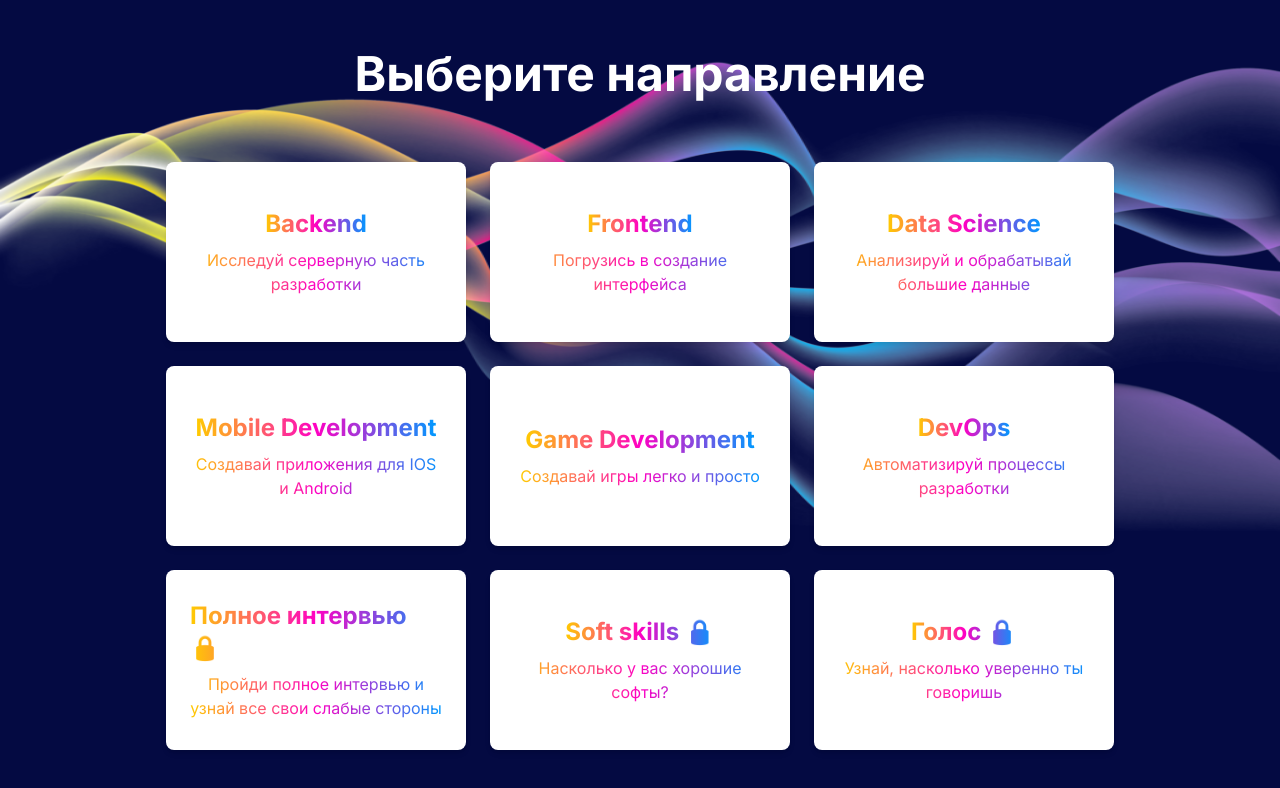
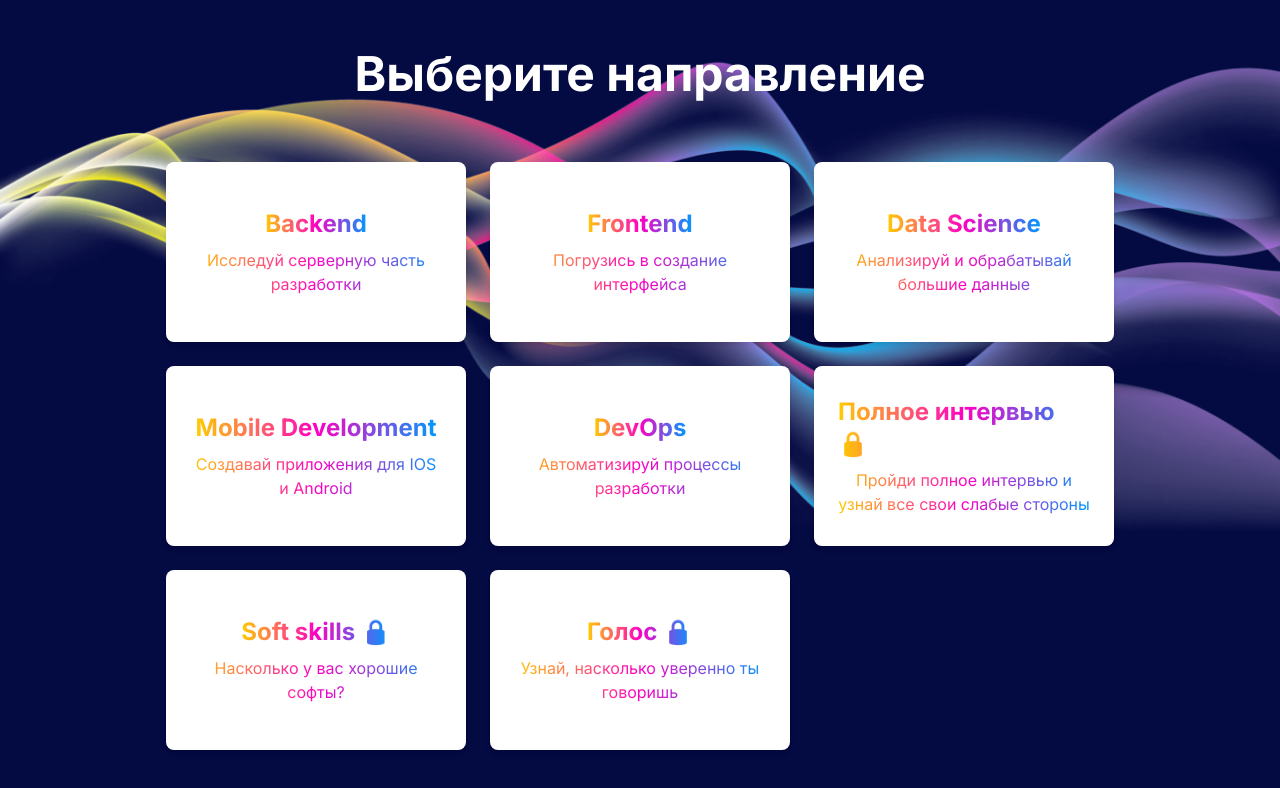
Before and after one commit to InteviewPrep-LevelUp/frontend, a React (Create React App) app: page /chooseDirection in a window 1280 px wide. Shown: the top 788 px of the page. Built offline with nearby package versions, Linux system fonts and the light colour scheme.

Commit message:
final edittion

```diff
--- a/src/pages/DirectionPage.tsx
+++ b/src/pages/DirectionPage.tsx
@@ -15,15 +15,11 @@ const DirectionPage = () => {
       name: "Mobile Development",
       description: "Создавай приложения для IOS и Android",
     },
-    {
-      name: "Game Development",
-      description: "Создавай игры легко и просто",
-    },
     { name: "DevOps", description: "Автоматизируй процессы разработки" },
     {
       name: "Полное интервью 🔒",
       description: "Пройди полное интервью и узнай все свои слабые стороны",
-      isPremium: true, // добавляем ключ для премиум направления
+      isPremium: true,
     },
     {
       name: "Soft skills 🔒",
```
